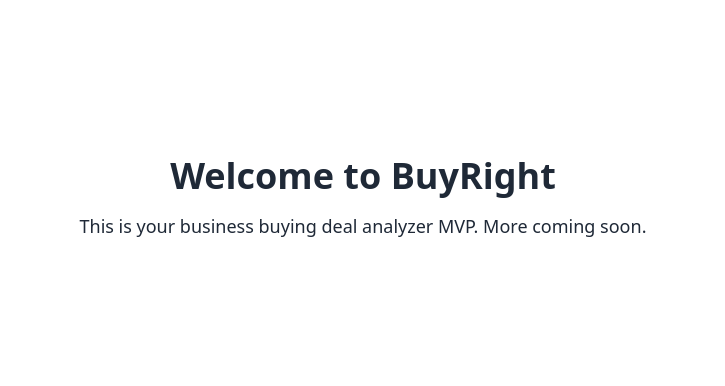
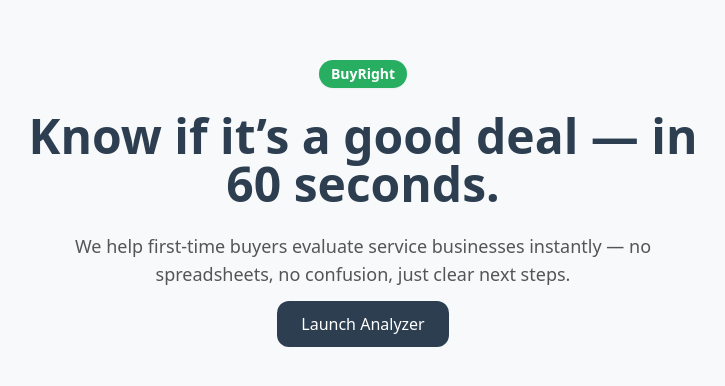
Before and after one commit to Jcendoya/BuyRight-MVP-Clean, a Next.js app: page / in a window 1280 px wide. Shown: the part 202-588 px from the top of the page, without its empty margins (277-1002 px from the left). Built offline with nearby package versions, Linux system fonts and the light colour scheme.

Commit message:
Update index.js

```diff
--- a/pages/index.js
+++ b/pages/index.js
@@ -1,10 +1,25 @@
-
 export default function Home() {
   return (
-    <div className="min-h-screen bg-white text-gray-800 flex items-center justify-center">
-      <div className="text-center">
-        <h1 className="text-4xl font-bold mb-4">Welcome to BuyRight</h1>
-        <p className="text-lg">This is your business buying deal analyzer MVP. More coming soon.</p>
+    <div className="min-h-screen bg-[#F7F9FB] text-[#2C3E50] flex items-center justify-center p-6">
+      <div className="text-center max-w-2xl space-y-6">
+        <div className="inline-block bg-[#27AE60] text-white text-sm font-semibold px-3 py-1 rounded-full shadow-sm">
+          BuyRight
+        </div>
+        <h1 className="text-4xl md:text-5xl font-bold">
+          Know if it’s a good deal — in 60 seconds.
+        </h1>
+        <p className="text-lg text-[#555]">
+          We help first-time buyers evaluate service businesses instantly —
+          no spreadsheets, no confusion, just clear next steps.
+        </p>
+        <div className="mt-6">
+          <a
+            href="/"
+            className="bg-[#2C3E50] text-white px-6 py-3 rounded-xl text-base font-medium hover:bg-[#1B2838]"
+          >
+            Launch Analyzer
+          </a>
+        </div>
       </div>
     </div>
   );
```
